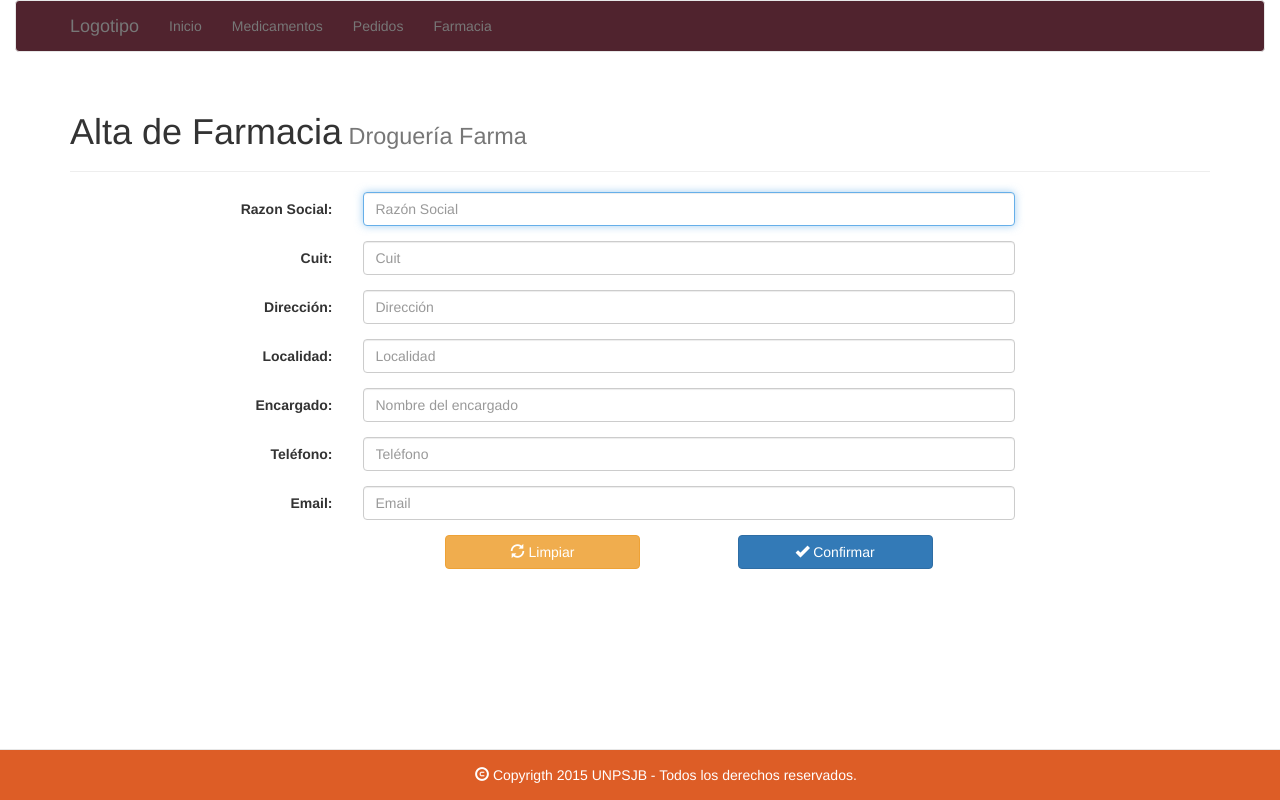
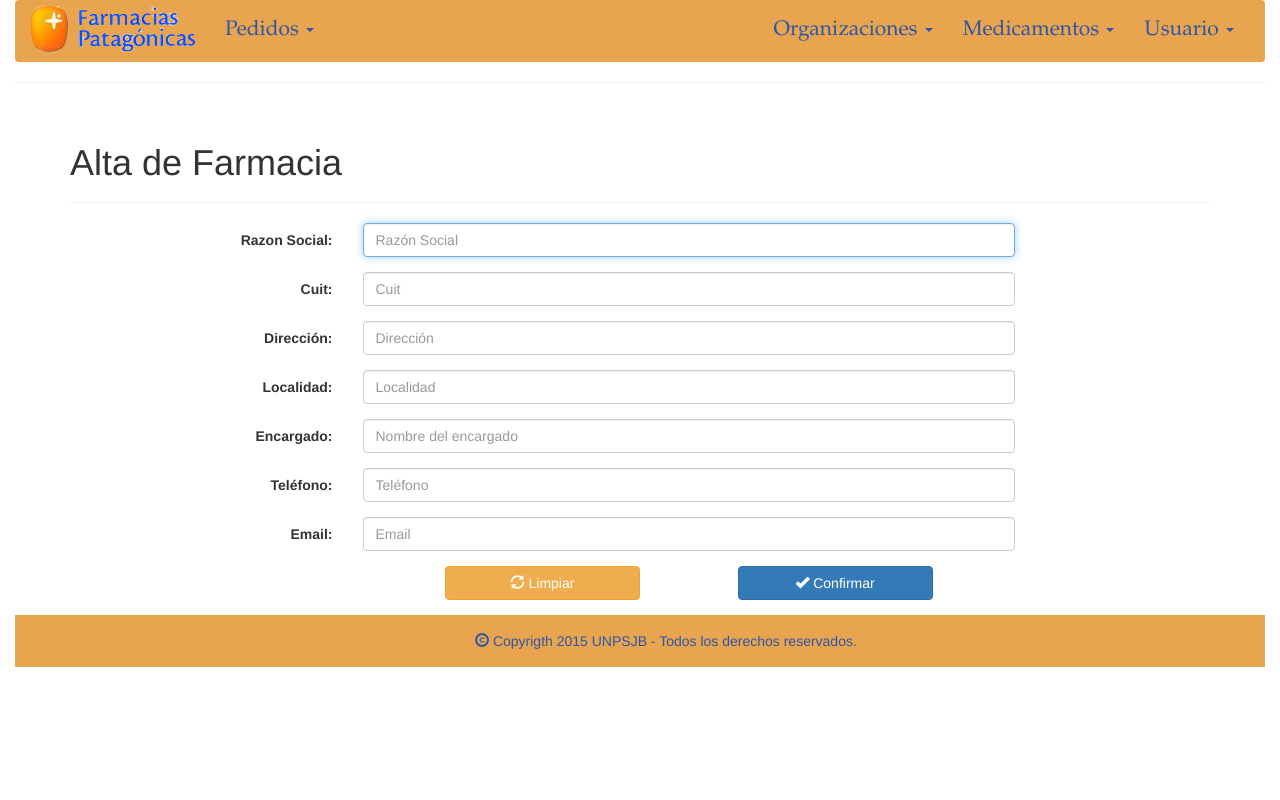
Before and after one commit to UNPSJB/farma, a Django app: page /altafarmacia/ in a window 1280 px wide. Run offline with Django 3.2, Linux system fonts and the light colour scheme; some libraries are stand-ins or nearby versions.

Commit message:
Cambiada navbar a altafarmacia

```diff
--- a/estaticos/css/altafarmacia.css
+++ b/estaticos/css/altafarmacia.css
@@ -1,15 +1,7 @@
 body { padding-bottom: 70px; }
 
 footer {
-	background-color: #DD5D26 !important;
-}
-
-header > .navbar-default{
-	background-color: #50232e;
-}
-
-.navbar-nav > li > a:hover{
-	color:#FFF !important;
+	background-color: #e8a44f !important;
 }
 
 .header-xs{
@@ -17,6 +9,180 @@ header > .navbar-default{
 	text-align: center;
 }
 
-.navbar-text{
-	color: #FFF !important;
+.navbar-default {
+  background-color: #e8a44f;
+  border-color: #d97424;
 }
+
+.navbar .nav > li > a, .navbar .nav > li >
+.navbar .nav > li.current-menu-item > a,
+.navbar .nav > li.current-menu-ancestor > a {
+
+
+font-family:    Garamond;
+font-size:      1.5em;
+
+}
+
+.navbar {
+    border: 1px solid transparent;
+    margin-bottom: 0px;
+    min-height: 50px;
+    position: relative;
+}
+
+.navbar-brand {
+    float: left;
+    font-size: 18px;
+    height: 50px;
+    line-height: 20px;
+    padding: 0px;
+    }
+
+.navbar > .container .navbar-brand, .navbar > .container-fluid .navbar-brand {
+    margin-right: 15px;
+    margin-left: 0px;
+    margin-top: 5px;
+    margin-bottom: 5px;
+
+}
+
+.navbar-nav > li > a {
+    padding-bottom: 20px;
+    padding-top: 20px;
+ }
+
+ .navbar-form {
+    border: 0 none;
+    box-shadow: none;
+    margin-left: 0;
+    margin-right: 0;
+    padding-bottom: 5px;
+    padding-top: 5px;
+    width: auto;
+ }
+.navbar-default .navbar-brand {
+  color: #2c57a6;
+}
+.navbar-default .navbar-brand:hover, .navbar-default .navbar-brand:focus {
+  color: #000000;
+}
+.navbar-default .navbar-text {
+  color: #2c57a6;
+}
+.navbar-default .navbar-nav > li > a {
+  color: #2c57a6;
+}
+.navbar-default .navbar-nav > li > a:hover, .navbar-default .navbar-nav > li > a:focus {
+  color: #000000;
+}
+.navbar-default .navbar-nav > li > .dropdown-menu {
+  background-color: #e8a44f;
+}
+.navbar-default .navbar-nav > li > .dropdown-menu > li > a {
+  font-family:    Garamond;
+  font-size:      1.5em;
+  color: #2c57a6;
+}
+.navbar-default .navbar-nav > li > .dropdown-menu > li > a:hover,
+.navbar-default .navbar-nav > li > .dropdown-menu > li > a:focus {
+  color: #000000;
+  background-color: #d97424;
+}
+.navbar-default .navbar-nav > li > .dropdown-menu > li > .divider {
+  background-color: #e8a44f;
+}
+.navbar-default .navbar-nav > .active > a, .navbar-default .navbar-nav > .active > a:hover, .navbar-default .navbar-nav > .active > a:focus {
+  color: #000000;
+  background-color: #d97424;
+}
+.navbar-default .navbar-nav > .open > a, .navbar-default .navbar-nav > .open > a:hover, .navbar-default .navbar-nav > .open > a:focus {
+  color: #000000;
+  background-color: #d97424;
+}
+.navbar-default .navbar-toggle {
+  border-color: #d97424;
+}
+.navbar-default .navbar-toggle:hover, .navbar-default .navbar-toggle:focus {
+  background-color: #d97424;
+}
+.navbar-default .navbar-toggle .icon-bar {
+  background-color: #2c57a6;
+}
+.navbar-default .navbar-collapse,
+.navbar-default .navbar-form {
+  border-color: #2c57a6;
+}
+.navbar-default .navbar-link {
+  color: #2c57a6;
+}
+.navbar-default .navbar-link:hover {
+  color: #000000;
+}
+
+@media (max-width: 767px) {
+  .navbar-default .navbar-nav .open .dropdown-menu > li > a {
+    color: #2c57a6;
+  }
+  .navbar-default .navbar-nav .open .dropdown-menu > li > a:hover, .navbar-default .navbar-nav .open .dropdown-menu > li > a:focus {
+    color: #000000;
+  }
+  .navbar-default .navbar-nav .open .dropdown-menu > .active > a, .navbar-default .navbar-nav .open .dropdown-menu > .active > a:hover, .navbar-default .navbar-nav .open .dropdown-menu > .active > a:focus {
+    color: #000000;
+    background-color: #d97424;
+  }
+}
+
+.dropdown-submenu {
+    position: relative;
+    background-color: #e8a44f;
+    border-color: #d97424;
+}
+
+.dropdown-submenu>.dropdown-menu {
+    top: 0;
+    left: 100%;
+    margin-top: -6px;
+    margin-left: -1px;
+    -webkit-border-radius: 0 6px 6px 6px;
+    -moz-border-radius: 0 6px 6px;
+    border-radius: 0 6px 6px 6px;
+    background-color: #e8a44f;
+    border-color: #d97424;
+    font-family:    Garamond;
+    font-size:      1.3em;
+}
+
+.dropdown-submenu:hover>.dropdown-menu {
+    display: block;
+}
+
+.dropdown-submenu>a:after {
+    display: block;
+    content: " ";
+    float: right;
+    width: 0;
+    height: 0;
+    border-color: transparent;
+    border-style: solid;
+    border-width: 5px 0 5px 5px;
+    border-left-color: #2c57a6;
+    margin-top: 5px;
+    margin-right: -10px;
+}
+
+.dropdown-submenu:hover>a:after {
+    border-left-color: #fff;
+}
+
+.dropdown-submenu.pull-left {
+    float: none;
+}
+
+.dropdown-submenu.pull-left>.dropdown-menu {
+    left: -100%;
+    margin-left: 10px;
+    -webkit-border-radius: 6px 0 6px 6px;
+    -moz-border-radius: 6px 0 6px 6px;
+    border-radius: 6px 0 6px 6px;
+}
--- a/templates/altafarmacia.html
+++ b/templates/altafarmacia.html
@@ -1,5 +1,4 @@
 {% extends "base.html" %}
-
 {% load staticfiles %}
 
 {% block stylesheets %}
@@ -11,40 +10,104 @@
 {% endblock %}
 
 {% block navbar %}
-<header>
-	<nav role="navigation" class="navbar navbar-default">
-		<div class="container">
+<nav class="navbar navbar-default">
+  <div class="container-fluid">
+    <!-- Brand and toggle get grouped for better mobile display -->
     <div class="navbar-header">
-	            <button type="button" data-target="#navbarCollapse" data-toggle="collapse" class="navbar-toggle">
+      <button type="button" class="navbar-toggle collapsed" data-toggle="collapse" data-target="#bs-example-navbar-collapse-1" aria-expanded="false">
         <span class="sr-only">Toggle navigation</span>
         <span class="icon-bar"></span>
         <span class="icon-bar"></span>
         <span class="icon-bar"></span>
       </button>
-	            <a href="#" class="navbar-brand">Logotipo</a>
+      <a class="navbar-brand" href=inicio>
+        <img alt="Brand" src="{% static 'images/logopequeno.png'%}">
+      </a>
     </div>
 
-	        <div id="navbarCollapse" class="collapse navbar-collapse">
+    <!-- Collect the nav links, forms, and other content for toggling -->
+    <div class="collapse navbar-collapse" id="bs-example-navbar-collapse-1">
       <ul class="nav navbar-nav">
-	                <li><a href="#">Inicio</a></li>
-	                <li><a href="#">Medicamentos</a></li>
-	                <li><a href="#">Pedidos</a></li>
-	                <li><a href="#">Farmacia</a></li>
-	                <li class="visible-xs"><a href="#">Log Out</a></li>
+        <li class="dropdown">
+          <a href="#" class="dropdown-toggle" data-toggle="dropdown" role="button" aria-haspopup="true" aria-expanded="false">Pedidos <span class="caret"></span></a>
+          <ul class="dropdown-menu">
+            <li><a href="#">Registrar Pedido de Farmacia</a></li>
+            <li><a href="#">Registrar Pedido de Clinica</a></li>
+            <li role="separator" class="divider"></li>
+            <li><a href="#">Realizar Pedido a Laboratorio</a></li>
+            <li><a href="#">Registrar Recepcion de pedido de Laboratorio</a></li>
           </ul>
+        </li>
+      </ul>
+      <!---
+      <form class="navbar-form navbar-left" role="search">
+        <div class="form-group">
+          <input type="text" class="form-control" placeholder="Search">
         </div>
-		</div>
+        <button type="submit" class="btn btn-default">Submit</button>
+      </form>
+      --->
+      <ul class="nav navbar-nav navbar-right">
+        <li class="dropdown">
+            <a href="#" class="dropdown-toggle" data-toggle="dropdown" role="button" aria-haspopup="true" aria-expanded="false">Organizaciones <span class="caret"></span></a>
+    		<ul class="dropdown-menu multi-level" role="menu" aria-labelledby="dropdownMenu">
+              <li class="dropdown-submenu">
+                <a href="#">Farmacias</a>
+                <ul class="dropdown-menu">
+                  <li><a href="#">Dar de alta una Farmacia</a></li>
+                  <li><a href="#">Eliminar/Modificar Farmacia</a></li>
+                </ul>
+              </li>
+              <li class="dropdown-submenu">
+                <a href="#">Clínicas</a>
+                <ul class="dropdown-menu">
+                  <li><a href="#">Dar de alta una Clínica</a></li>
+                  <li><a href="#">Eliminar/Modificar Clínica</a></li>
+                </ul>
+              </li>
+              <li class="dropdown-submenu">
+                <a href="#">Obras Sociales</a>
+                <ul class="dropdown-menu">
+                  <li><a href="#">Dar de alta una Obra Social</a></li>
+                  <li><a href="#">Eliminar/Modificar Obra Social</a></li>
+                </ul>
+              </li>
+              <li class="dropdown-submenu">
+                <a href="#">Laboratorios</a>
+                <ul class="dropdown-menu">
+                  <li><a href="#">Dar de alta un laboratorio</a></li>
+                  <li><a href="#">Eliminar/Modificar Laboratorio</a></li>
+                </ul>
+              </li>
+            </ul>
+        </li>
+        <li liass="dropdown">
+          <a href="#" class="dropdown-toggle" data-toggle="dropdown" role="button" aria-haspopup="true" aria-expanded="false">Medicamentos <span class="caret"></span></a>
+          <ul class="dropdown-menu">
+            <li><a href="#">Dar de alta un Medicamento</a></li>
+            <li><a href="#">Modificar el Stock Minimo o el Precio de un medicamento</a></li>
+            <li><a href="#">Dar de baja un medicamento </a></li>
+          </ul>
+        </li>
+        <li class="dropdown">
+          <a href="#" class="dropdown-toggle" data-toggle="dropdown" role="button" aria-haspopup="true" aria-expanded="false">Usuario <span class="caret"></span></a>
+          <ul class="dropdown-menu">
+            <li><a href="#">Perfil</a></li>
+            <li role="separator" class="divider"></li>
+            <li><a href="#">Salir</a></li>
+          </ul>
+        </li>
+      </ul>
+    </div><!-- /.navbar-collapse -->
+  </div><!-- /.container-fluid -->
 </nav>
-</header>
+<hr>
 {% endblock %}
-
-
-
 
 {% block content %}
 <div class="container">
 		<div class="page-header hidden-xs">
-			<h1>Alta de Farmacia<small> Droguería Farma</small></h1>
+			<h1>Alta de Farmacia</h1>
 		</div>
 		<div class="visible-xs header-xs">
 			<h2 class="">Alta de Farmacia</h2>
--- a/templates/altamed.html
+++ /dev/null
@@ -1,6 +0,0 @@
-{%extends "inicio.html"%}
-{% load staticfiles %}
-
-{% block stylesheets %}{% endblock %}
-
-{% block content %}{% endblock %}
```
Also changed, not shown: estaticos/css/inicio.css (+6 -1 lines), templates/inicio.html (+8 -6 lines), 2 other files. Lines whose indentation alone changed are shown as unchanged.
